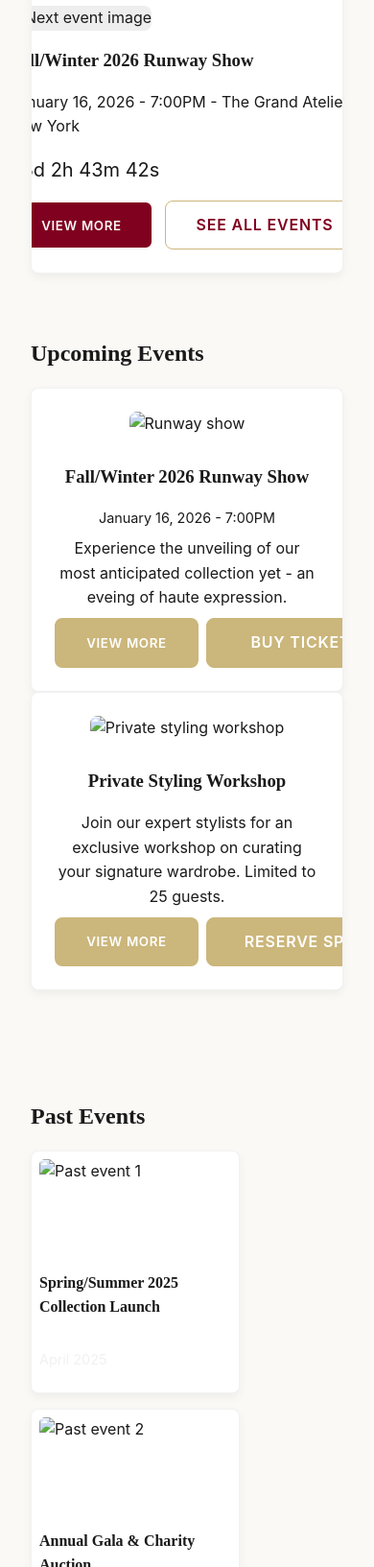
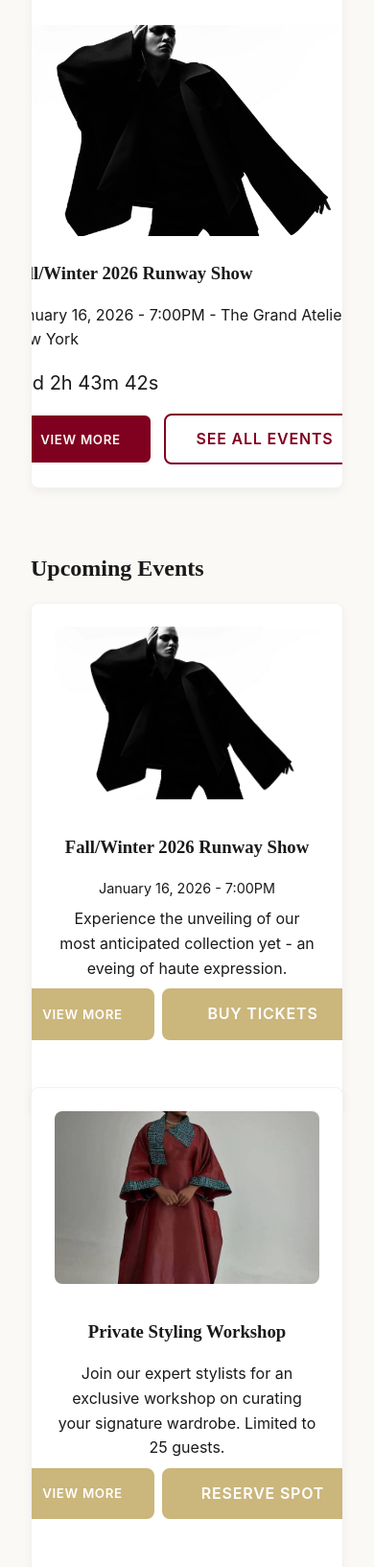
Before and after one commit to Miva-Ctrl-Alt-Elite/Miva-Ctrl-Alt-Elite, a plain HTML site: page pages/events.html in a window 390 px wide. Shown: the part 367-2000 px from the top of the page at 96% size. Drawn offline with Linux system fonts and the light colour scheme; files that its build step writes are made by us from their sources; files whose address does not match are found by name.

Commit message:
events page

```diff
--- a/pages/events.css
+++ b/pages/events.css
@@ -1,59 +1,152 @@
-/* File: CSS/event-page.css */
-
-
-.page-title{
-    font-size: 2.25rem;
-    color: var(--color-burgundy);
-    margin: 1.5rem 0;
+.page-title {
+  font-size: 2.25rem;
+  color: var(--color-burgundy);
+  margin: 1.5rem 0;
 }
 
-.site-header{
-    border-bottom: 1px solid
-    rgba(0,0,0,0.05);
-}
-.nav-wrapper{display:flex;align-items:center;justify-content:space-between;padding:1rem 0}
-.brand
-a{font-size:1.25rem;color:var(--color-burgundy);text-decoration:none}
-.main-nav
-a{margin-left:1rem;text-decoration:none;color:var(--color-text);font-weight:600}
-.main-nav
-a.active{color:var(--color-burgundy)}
-
-.marquee-wrap marquee{
-    display:block;
-    padding:0.5rem 1rem;
-    color:var(--color-cream);
-    background-color:var(--color-burundy);
-    font-weight:600;
+.site-header {
+  border-bottom: 1px solid rgba(0, 0, 0, 0.05);
 }
 
-#countdown-section{display:flex;gap:1.25rem;align-items:center}
-.event-img{width:320px;height:180px;object-fit:cover;border-radius:0.5rem;background:#eee}
-#countdown-timer{font-size:1.25rem;margin-top:0.5rem}
-.countdown-actions{margin-top:1rem;display:flex;gap:0.75rem}
+.nav-wrapper {
+  display: flex;
+  align-items: center;
+  justify-content: space-between;
+  padding: 1rem 0;
+}
 
-.evemts-grid{display:grid;grid-template-columns:repeat(auto-fit,minmax(320px,1fr));gap:1.5rem;margin-top:1rem}
-.event-card .card-media
-img{width:100%;height:180px;object-fit:cover;border-radius:0.5rem}
-.card-body{padding-top:0.75rem}
-.muted{color:rgba(0,0,0,0.06);font-size:0.9rem}
-.excerpt{margin:0.5rem 0}
-.card-actions{display:flex;gap:0.5rem;margin-top:0.5rem}
+.brand a {
+  font-size: 1.25rem;
+  color: var(--color-burgundy);
+  text-decoration: none;
+}
 
-.past-grid{display:flex;gap:1rem;flex-wrap:wrap}
-.small-card{width:200px;padding:0.5rem}
-.small-card
-img{width:100%;height:100px;object-fit:cover;border-radius:0.35rem}
+.main-nav a {
+  margin-left: 1rem;
+  text-decoration: none;
+  color: var(--color-text);
+  font-weight: 600;
+}
 
-.primary-btn{background-color:var(--color-burgundy);color:var(--color-cream)}
-.secondary-btn{color:var(--color-burgundy);border:1px solid var(--color-gold)}
+.main-nav a.active {
+  color: var(--color-burgundy);
+}
 
-.site-footer{background:var(--color-burgundy);color:var(--color-cream);padding:2rem 0;margin-top:2rem}
-.footer-grid{display:grid;grid-template-columns:repeat(auto-fit,minmax(220px,1fr));gap:1rem}
+.marquee-wrap marquee {
+  display: block;
+  padding: 0.5rem 1rem;
+  color: var(--color-cream);
+  background-color: var(--color-burgundy);
+  font-weight: 600;
+}
 
+#countdown-section {
+  display: flex;
+  gap: 1.25rem;
+  align-items: center;
+}
 
+.event-img {
+  width: 320px;
+  height: 180px;
+  object-fit: cover;
+  border-radius: 0.5rem;
+  background: #eee;
+}
 
-@media (max-width:700px){
-    .event-preview{flex-direction:column}
-    .event-img{width:100%;height:220px}
+#countdown-timer {
+  font-size: 1.25rem;
+  margin-top: 0.5rem;
 }
+
+.countdown-actions {
+  margin-top: 1rem;
+  display: flex;
+  gap: 0.75rem;
+}
+
+.events-grid {
+  display: grid;
+  grid-template-columns: repeat(auto-fit, minmax(320px, 1fr));
+  gap: 1.5rem;
+  margin-top: 1rem;
+}
+
+.event-card .card-media img {
+  width: 100%;
+  height: 180px;
+  object-fit: cover;
+  border-radius: 0.5rem;
+}
+
+.card-body {
+  padding-top: 0.75rem;
+}
+
+.muted {
+  color: rgba(0, 0, 0, 0.5);
+  font-size: 0.9rem;
+}
+
+.excerpt {
+  margin: 0.5rem 0;
+}
+
+.card-actions {
+  display: flex;
+  gap: 0.5rem;
+  margin-top: 0.5rem;
+  justify-content: center;
+
+}
+
+.past-grid {
+  display: flex;
+  gap: 1rem;
+  flex-wrap: wrap;
+}
+
+.small-card {
+  width: 200px;
+  padding: 0.5rem;
+}
+
+.small-card img {
+  width: 100%;
+  height: 100px;
+  object-fit: cover;
+  border-radius: 0.35rem;
+}
+
+.primary-btn {
+  background-color: var(--color-burgundy);
+  color: var(--color-cream);
+}
+
+.secondary-btn {
+  color: var(--color-burgundy);
+  border: 1px solid var(--color-gold);
+}
+
+.site-footer {
+  background: var(--color-burgundy);
+  color: var(--color-cream);
+  padding: 2rem 0;
+  margin-top: 2rem;
+}
+
+.footer-grid {
+  display: grid;
+  grid-template-columns: repeat(auto-fit, minmax(220px, 1fr));
+  gap: 1rem;
+}
+
+@media (max-width: 700px) {
+  .event-preview {
+    flex-direction: column;
+  }
+  .event-img {
+    width: 100%;
+    height: 220px;
+  }
+}
--- a/pages/events.html
+++ b/pages/events.html
@@ -5,13 +5,17 @@
         <meta charset="utf-8" />
         <meta name="viewport" content="width=device-width, initial-scale=1" />
         <title> The Monarch - Events</title>
+<link rel="stylesheet" href="events.css">
+        <!-- External shared base CSS -->
+         <link rel="stylesheet" href="../monarch_utilities.css">
+         <!-- Page specific CSS -->
 
-        <!-- External shared base CSS -->
-         <link rel="stylesheet" href="monarch_utilities.css">
-         <!-- Page specific CSS -->
-          <link rel="stylesheet" href="events.css">
     </head>
     <body>
+        <link rel="stylesheet" href="../assets/marquee.css">
+  <div class="marquee" data-page="contact"></div>
+  <script src="../assets/data.js"></script>
+  <script src="../assets/marquee.js"></script>
         <!-- SITE NAVIGATION -->
          <header class="site-header">
             <div class="page-wrapper nav-wrapper">
@@ -38,7 +42,7 @@
                 <h2>Countdown to Next Event</h2>
                 <div class="countdown-body">
                     <div class="event-preview">
-                        <img src="" alt="Next event image" class="event-img" />
+                        <img src="C:\Users\SURFACE PRO 7 PLUS\AppData\Roaming\jupyter\runtime\csc 106\Miva-Ctrl-Alt-Elite\images\img4.jpg" alt="Next event image" class="event-img" />
                         <div class="event-meta">
                             <h3 id="next-event-title">Fall/Winter 2026 Runway Show</h3>
                             <p id="next-event-info">January 16, 2026 - 7:00PM - The Grand Atelier, New York</p>
@@ -64,7 +68,7 @@
                 data-datetime="2026-01-16T19:00:00"
                 data-location="The Grand Atelier, New York">
                 <div class="card-media">
-                    <img src="" alt="Runway show" />
+                    <img src="C:\Users\SURFACE PRO 7 PLUS\AppData\Roaming\jupyter\runtime\csc 106\Miva-Ctrl-Alt-Elite\images\img4.jpg" alt="Runway show" />
                 </div>
                 <div class="card-body">
                     <h3>Fall/Winter 2026 Runway Show</h3>
@@ -83,7 +87,7 @@
             data-datetime="2026-02-20T16:00:00"
             data-location="The Monarch Studio">
             <div class="card-media">
-                <img src="" alt="Private styling workshop" />
+                <img src="C:\Users\SURFACE PRO 7 PLUS\AppData\Roaming\jupyter\runtime\csc 106\Miva-Ctrl-Alt-Elite\images\img1.jpg" alt="Private styling workshop" />
             </div>
             <div class="card-body">
                 <h3>Private Styling Workshop</h3>
@@ -104,12 +108,12 @@
          <h2>Past Events</h2>
          <div class="past-grid">
             <article class="card small-card">
-                <img src="" alt="Past event 1" />
+                <img src="C:\Users\SURFACE PRO 7 PLUS\AppData\Roaming\jupyter\runtime\csc 106\Miva-Ctrl-Alt-Elite\images\img2.jpg" alt="Past event 1" />
                 <h4>Spring/Summer 2025 Collection Launch</h4>
                 <p class="muted">April 2025</p>
             </article>
             <article class="card small-card">
-                <img src="" alt="Past event 2" />
+                <img src="C:\Users\SURFACE PRO 7 PLUS\AppData\Roaming\jupyter\runtime\csc 106\Miva-Ctrl-Alt-Elite\images\img3.jpg" alt="Past event 2" />
                 <h4>Annual Gala & Charity Auction</h4>
                 <p class="muted">November 2024</p>
             </article>
```
